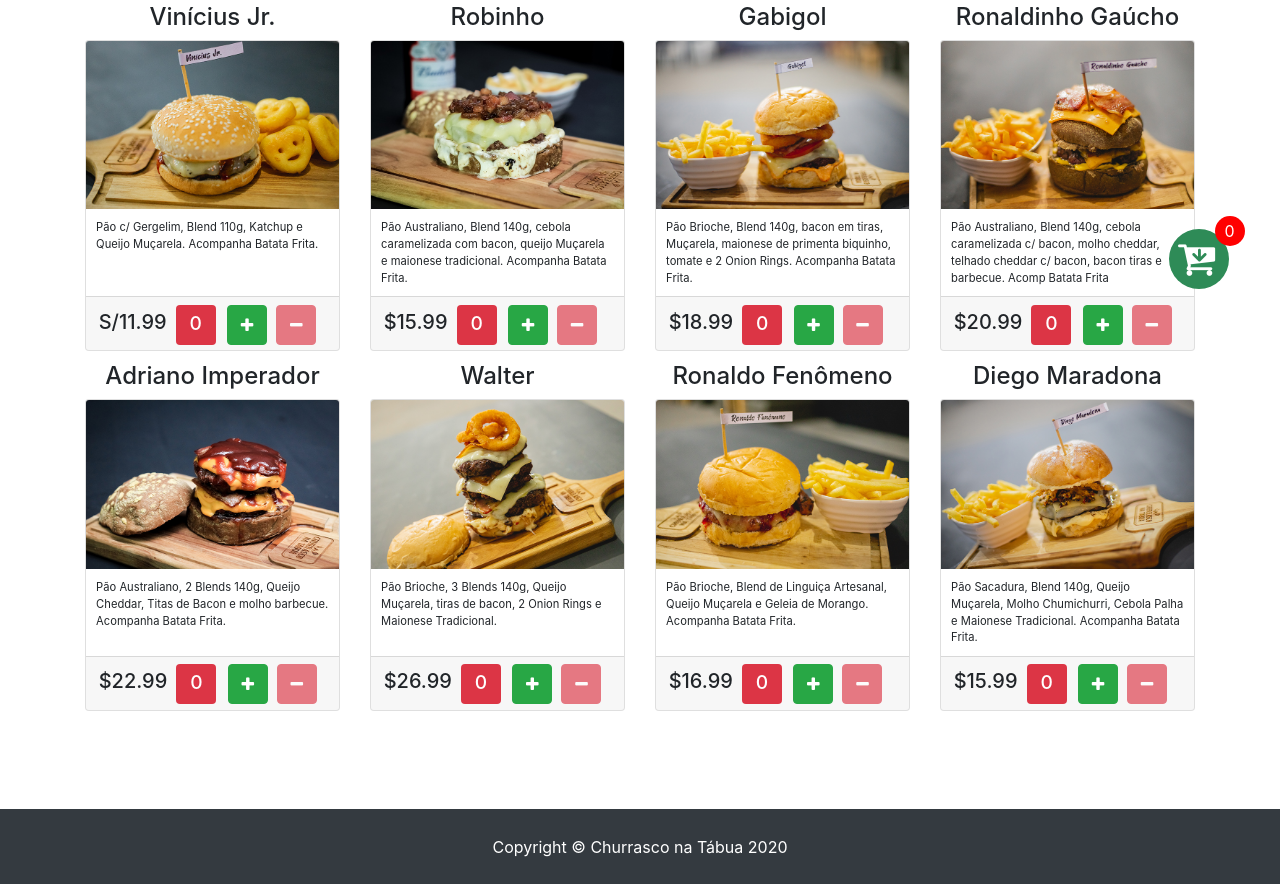
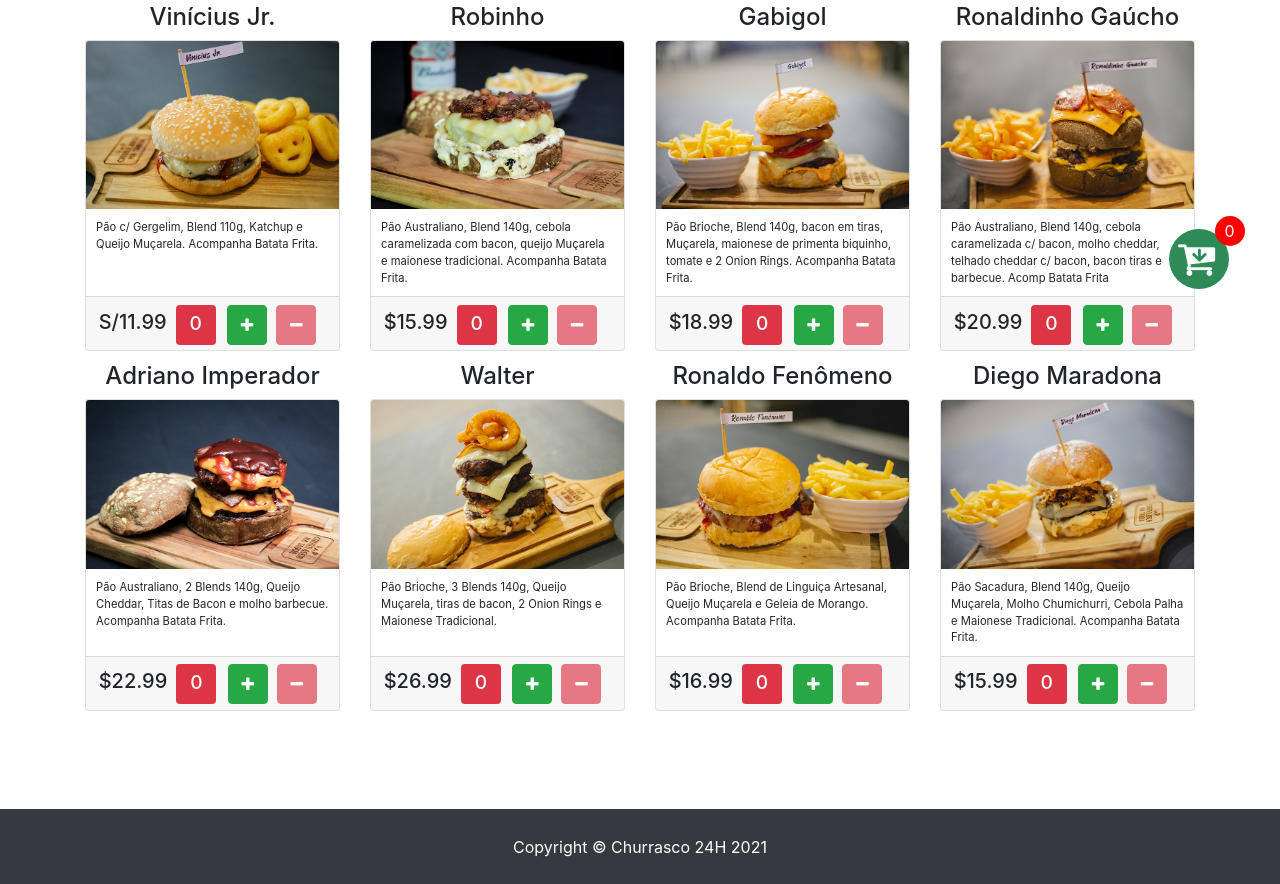
Before and after one commit to S4ck/sdm, a website: page index.html in a window 1280 px wide. Shown: the part 451-1335 px from the top of the page. Drawn offline with Linux system fonts and the light colour scheme.

Commit message:
Update index.html

```diff
--- a/index.html
+++ b/index.html
@@ -356,7 +356,7 @@
     <!-- Footer -->
     <footer class="bg-dark">
         <div class="container">
-            <p class="m-0 text-center text-white">Copyright &copy; Churrasco na Tábua 2020</p>
+            <p class="m-0 text-center text-white">Copyright &copy; Churrasco 24H 2021</p>
         </div>
         <!-- /.container -->
     </footer>
```
